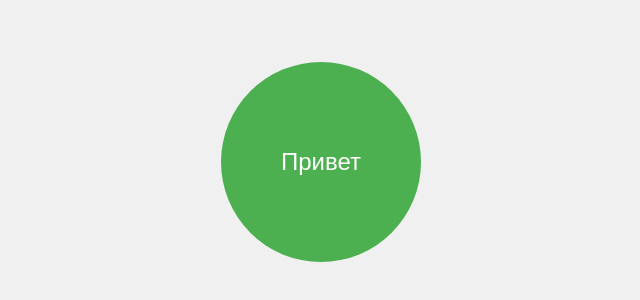
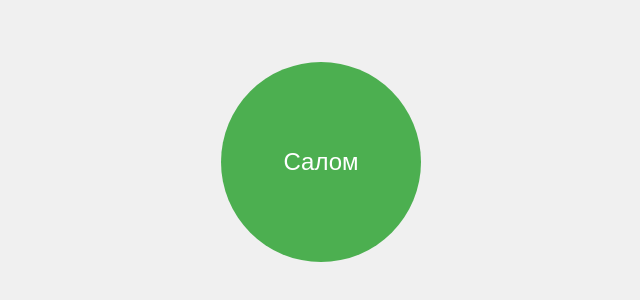
Before and after one commit to Aslidinjansky/Allshop.tg, a plain HTML site: page index.html in a window 1280 px wide. Shown: the part 238-538 px from the top of the page, 319-959 px from the left. Drawn offline with Linux system fonts and the light colour scheme.

Commit message:
Обновлена страница index.html

```diff
--- a/index.html
+++ b/index.html
@@ -54,7 +54,7 @@
 <body>
     <div class="button-container">
         <div class="button" onclick="flipButton()">
-            <div class="front">Привет</div>
+            <div class="front">Салом</div>
             <div class="back">Пока</div>
         </div>
     </div>
```
